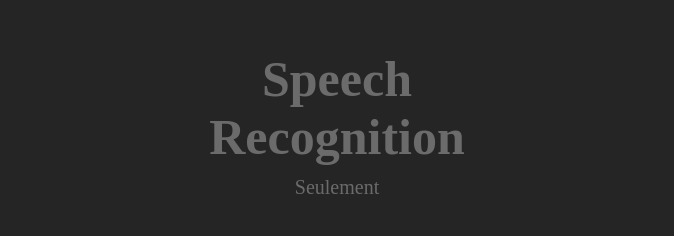
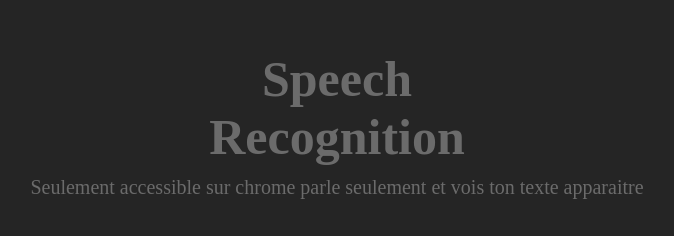
Before and after one commit to ramsesndame237/Mytutorial, a plain HTML site: page index.html in a window 1280 px wide. Shown: the whole page, without its empty margins (303-977 px from the left). Drawn offline with Linux system fonts and the light colour scheme.

Commit message:
feat add

```diff
--- a/index.html
+++ b/index.html
@@ -8,7 +8,7 @@
 <body>
 <section>
     <h1>Speech<br> Recognition</h1>
-    <p>Seulement </p>
+    <p>Seulement accessible sur chrome parle seulement et vois ton texte apparaitre </p>
 
     <div class="container">
         <div class="texts">
```
